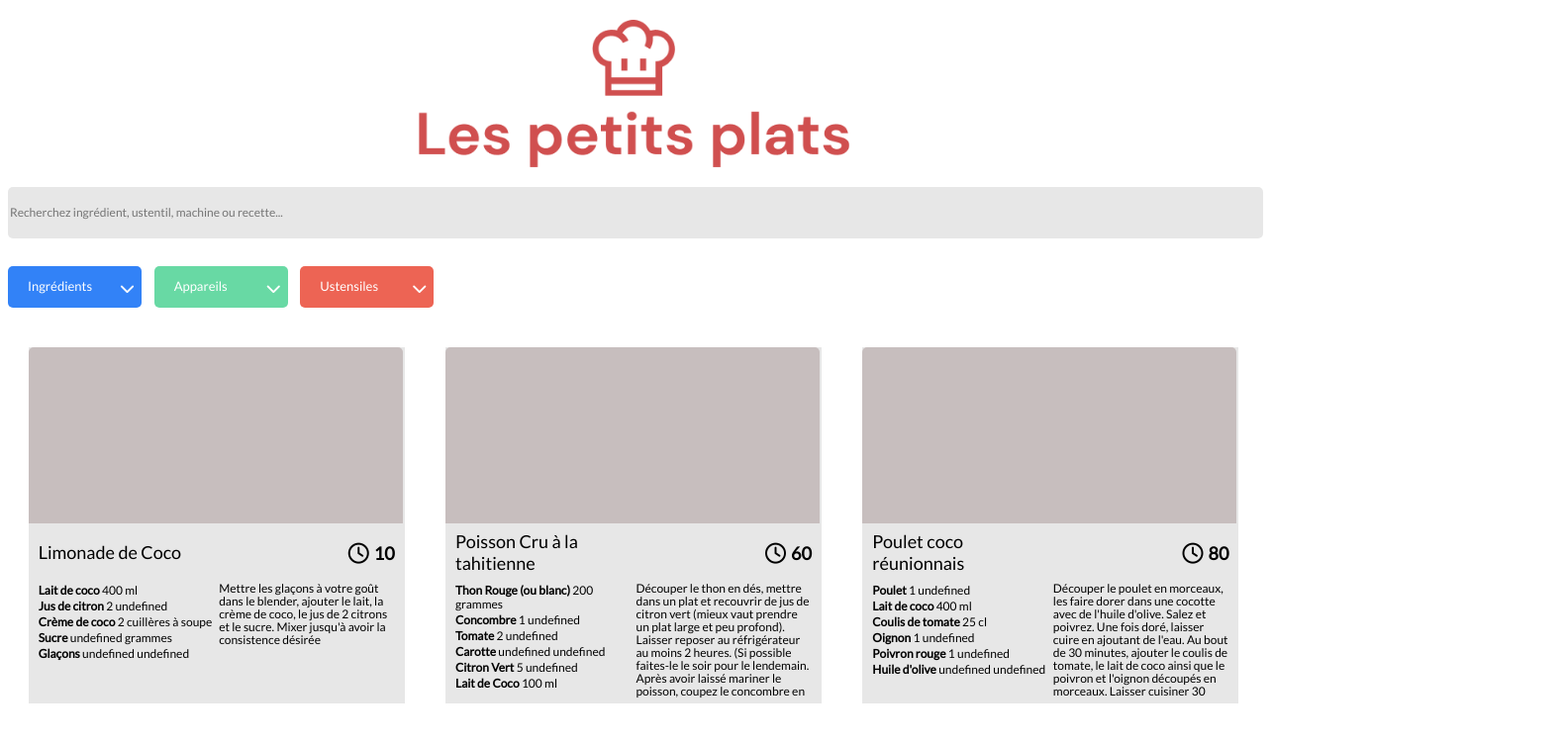
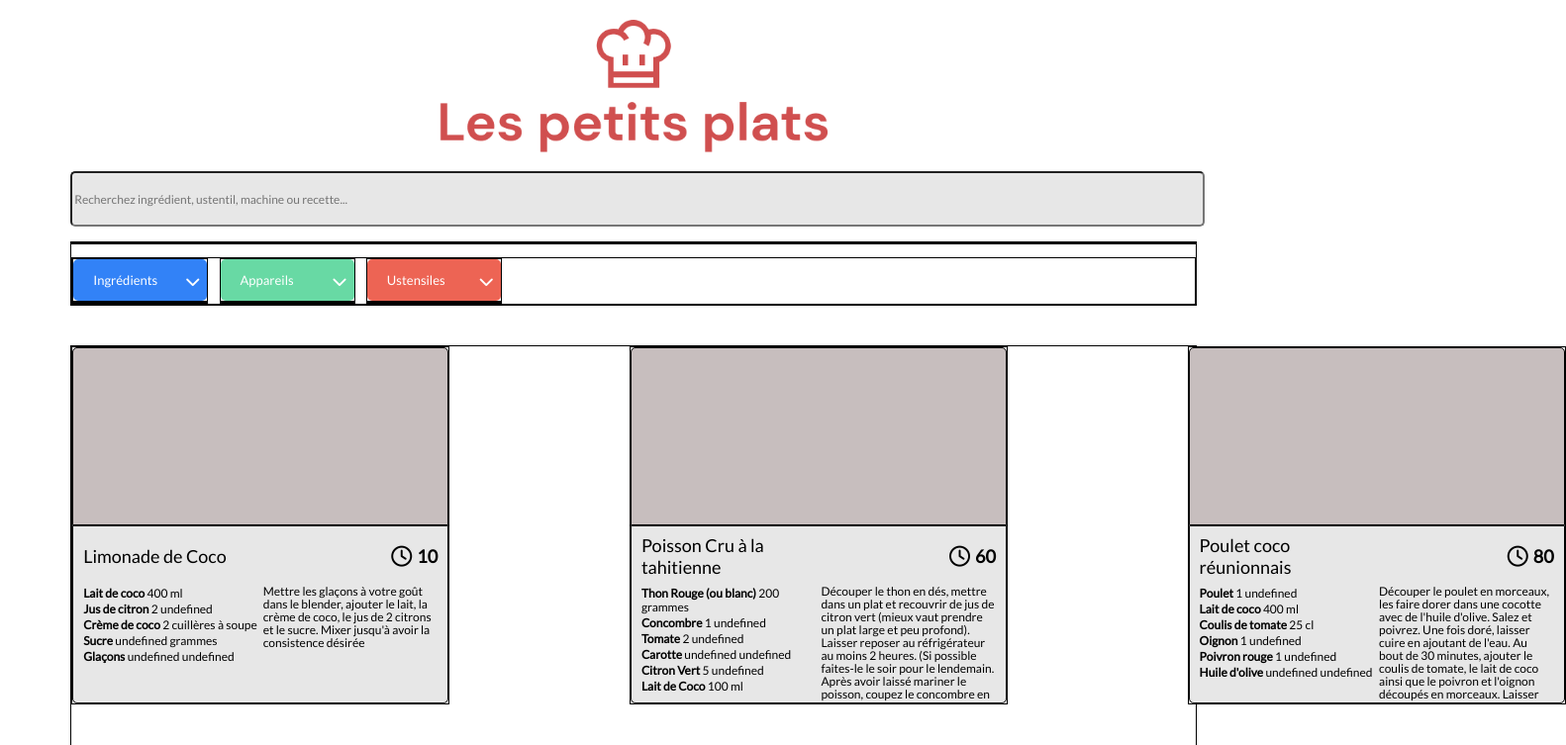
Before and after one commit to BerangerCassard/BerangerCassard.github.io, a website with bundled scripts: page index.html in a window 1280 px wide. Shown: the top 753 px of the page at 99% size, 1582 px wide, since content can reach past the window. Built offline with nearby package versions, Linux system fonts and the light colour scheme.

Commit message:
double click au simple click

```diff
--- a/index.js
+++ b/index.js
@@ -144,7 +144,7 @@ fetch(recipesData)
         // if no input value in search bar
         if (!InputValue) {
             // double clicking...
-            searchBar.addEventListener('dblclick', () => {
+            searchBar.addEventListener('click', () => {
                 // for each element
                 elementsList.forEach(element => {
                     // inject HTML
--- a/src/assets/styles/sass/3.Base/_base.scss
+++ b/src/assets/styles/sass/3.Base/_base.scss
@@ -1,5 +1,7 @@
 .sketch {
-  /*
   border: black 0.5px solid;
-  */
 }
+.bloc {
+  width: 90%;
+  margin: auto;
+}
--- a/src/assets/styles/sass/4.components/_cards.scss
+++ b/src/assets/styles/sass/4.components/_cards.scss
@@ -63,5 +63,6 @@
   grid-template-columns: 1fr 1fr 1fr;
   row-gap: 45px;
   justify-items: center;
+  grid-column-gap: 16%;
   margin-top: 40px;
 }
--- a/src/assets/styles/sass/4.components/_searchbar.scss
+++ b/src/assets/styles/sass/4.components/_searchbar.scss
@@ -5,7 +5,7 @@
   width: 100%;
   background-color: #E7E7E7;
   border-radius: 5px;
-  border: none;
+  //border: none;
   //color: black;
 }
 
```
Also changed, not shown: src/assets/styles/css/style.css, src/assets/styles/sass/main.css, 1 other file.
